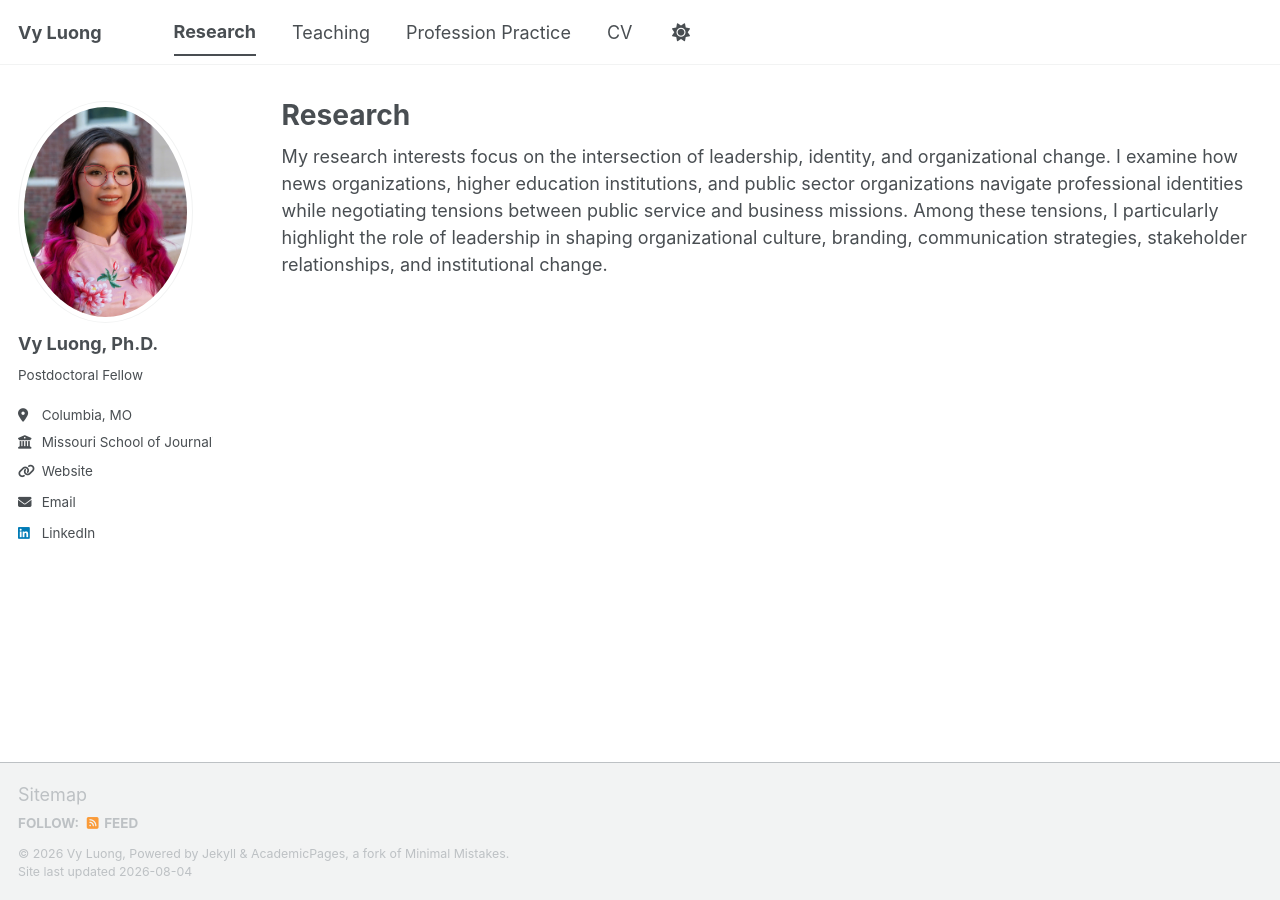
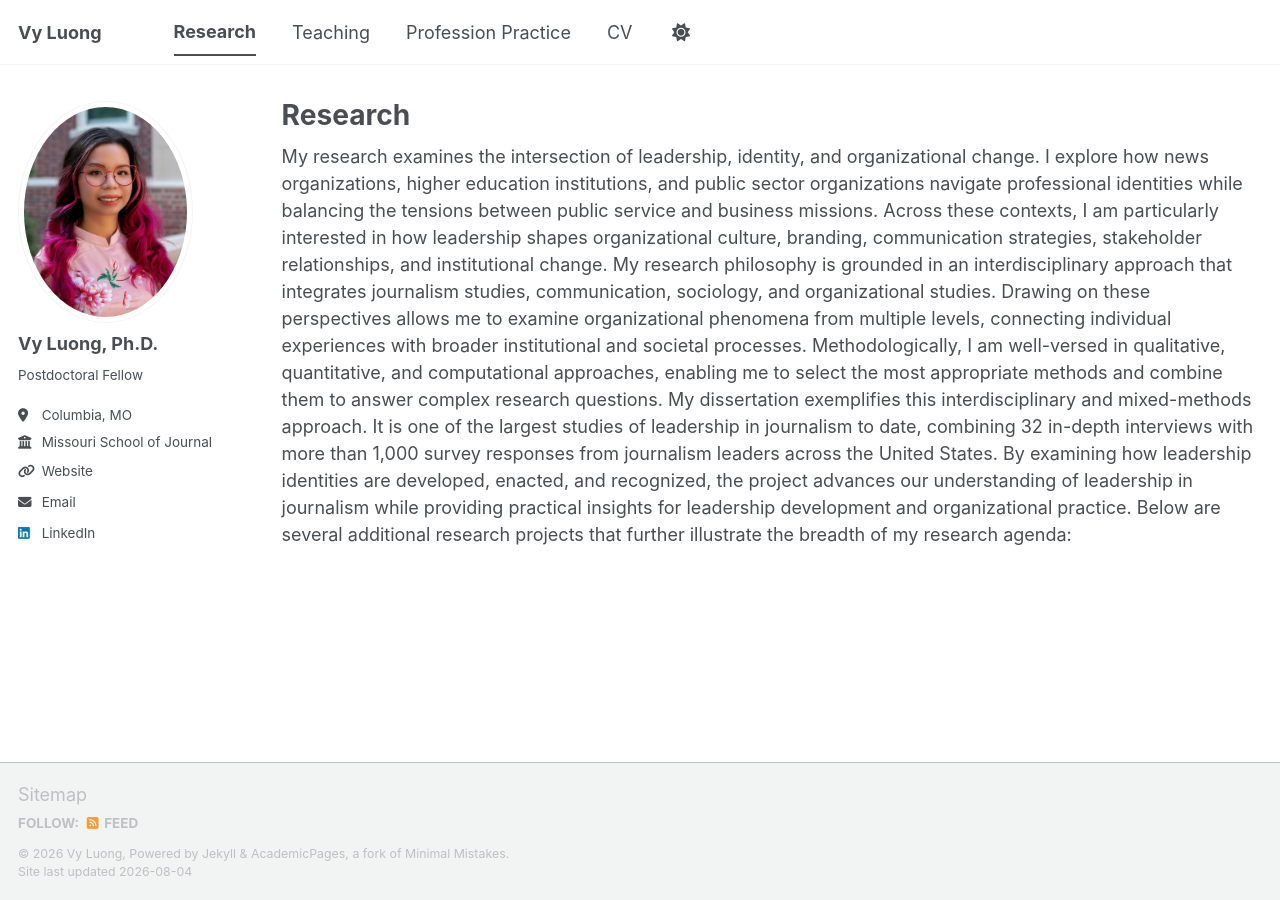
Before and after one commit to vyl236/vyl236.github.io, a Jekyll site: the page built from _pages/research.html, in a window 1280 px wide. Built offline with Jekyll 4.4.1, drawn with Linux system fonts in a browser that asks for light colours; a script bundle is joined from its source files by our own code; library files that are not in the unit come from our copies.

Commit message:
Update research.html

```diff
--- a/_pages/research.html
+++ b/_pages/research.html
@@ -5,4 +5,10 @@ permalink: /research/
 author_profile: true
 ---
 
-My research interests focus on the intersection of leadership, identity, and organizational change. I examine how news organizations, higher education institutions, and public sector organizations navigate professional identities while negotiating tensions between public service and business missions. Among these tensions, I particularly highlight the role of leadership in shaping organizational culture, branding, communication strategies, stakeholder relationships, and institutional change.
+My research examines the intersection of leadership, identity, and organizational change. I explore how news organizations, higher education institutions, and public sector organizations navigate professional identities while balancing the tensions between public service and business missions. Across these contexts, I am particularly interested in how leadership shapes organizational culture, branding, communication strategies, stakeholder relationships, and institutional change.
+
+My research philosophy is grounded in an interdisciplinary approach that integrates journalism studies, communication, sociology, and organizational studies. Drawing on these perspectives allows me to examine organizational phenomena from multiple levels, connecting individual experiences with broader institutional and societal processes. Methodologically, I am well-versed in qualitative, quantitative, and computational approaches, enabling me to select the most appropriate methods and combine them to answer complex research questions.
+
+My dissertation exemplifies this interdisciplinary and mixed-methods approach. It is one of the largest studies of leadership in journalism to date, combining 32 in-depth interviews with more than 1,000 survey responses from journalism leaders across the United States. By examining how leadership identities are developed, enacted, and recognized, the project advances our understanding of leadership in journalism while providing practical insights for leadership development and organizational practice.
+
+Below are several additional research projects that further illustrate the breadth of my research agenda:
```
